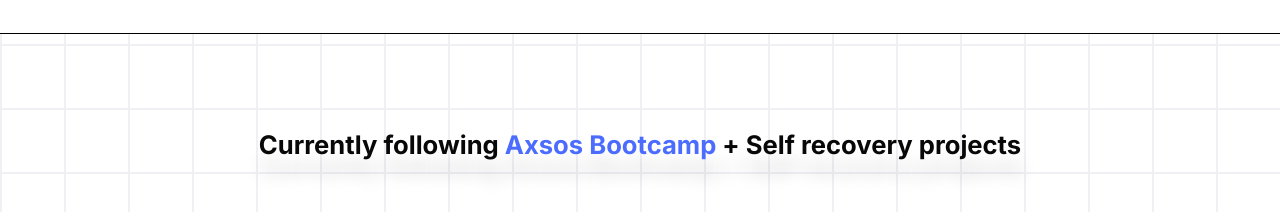
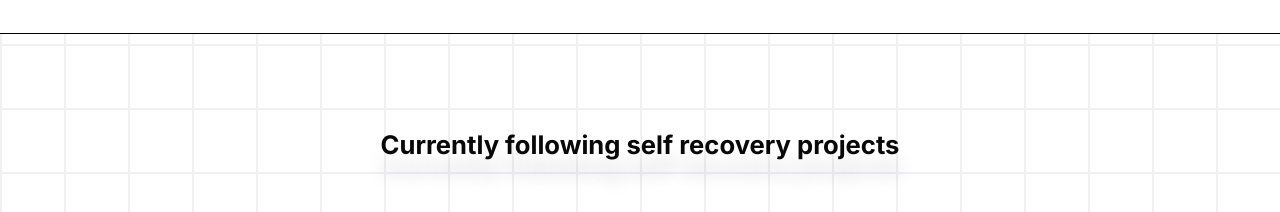
Before and after one commit to mzughbor/portfolio, a plain HTML site: page index.html in a window 1280 px wide. Shown: the part 2260-2472 px from the top of the page. Drawn offline with Linux system fonts and the light colour scheme.

Commit message:
fix recovery

```diff
--- a/index.html
+++ b/index.html
@@ -170,11 +170,10 @@
 
   <section>
     <div class="clear-full-container">
-      <h2>Currently following <a target="_blank" href="https://axsos.academy/full-stack-developer/">Axsos Bootcamp</a> +
-        Self recovery projects</h2>
+      <h2>Currently following self recovery projects</h2>
       <div class="grid-1-cols soical">
-        <a class="btn btn--big" target="_blank" href="https://github.com/mzughbor?tab=repositories">Visit Latest
-          Repositories and watch some code.</a>
+        <a class="btn btn--big" target="_blank" href="https://github.com/mzughbor?tab=repositories">
+          Visit Latest Repositories and watch some code.</a>
         <div></div>
       </div>
     </div>
```
